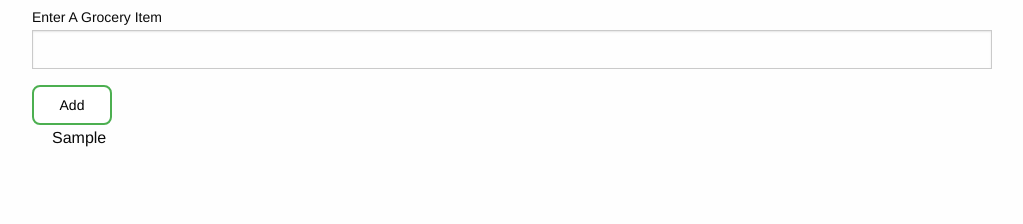
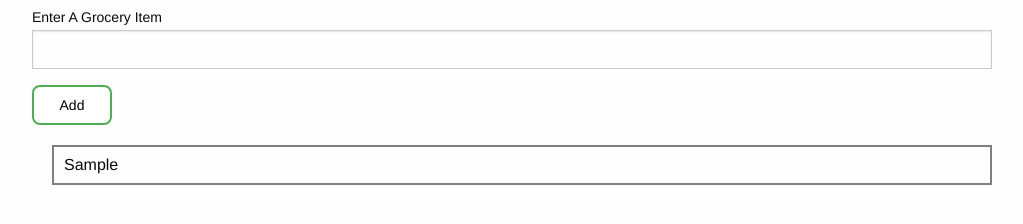
Before and after one commit to brow1144/Grocery-List, a plain HTML site: page index.html in a window 1280 px wide. Both pictures are taken after typing "Sample" into the empty fields and a click on the button "Add". Shown: the part 70-294 px from the top of the page, without its empty margins (128-1151 px from the left). Drawn offline with nearby package versions, Linux system fonts and the light colour scheme.

Commit message:
Add some styles to the list and clean up the JS

```diff
--- a/index.css
+++ b/index.css
@@ -22,6 +22,10 @@ button[type=submit]:focus {
     outline: none;
 }
 
-ul, li {
+li {
     list-style-type: none;
+    height: 40px;
+    border: 2px solid grey;
+    margin: 20px 0 0 0;
+    padding: 5px 0 0 10px;
 }
--- a/index.js
+++ b/index.js
@@ -1,5 +1,5 @@
 const itemForm = document.querySelector('#itemForm')
-let c = 0
+
 let itemArray = []
 
 function renderItem(item) {
@@ -20,21 +20,16 @@ function renderList(item) {
 
 function handleAdd(e) {
     e.preventDefault()
+    const listItem = e.target
 
-    if(c == 1) {
-    const x = document.querySelector('ul')
-    x.remove()
+    if(itemArray.length > 0) {
+        const x = document.querySelector('ul')
+        x.remove()
     }
 
-    const listItem = e.target
-
     itemArray.unshift(listItem.groceryItem.value)
-
     itemForm.appendChild(renderList(listItem.groceryItem.value))
-
-    //itemForm.appendChild(renderItem(listItem.groceryItem.value))
     listItem.reset()
-    c = 1
 }
 
 itemForm.addEventListener('submit', handleAdd)
```
